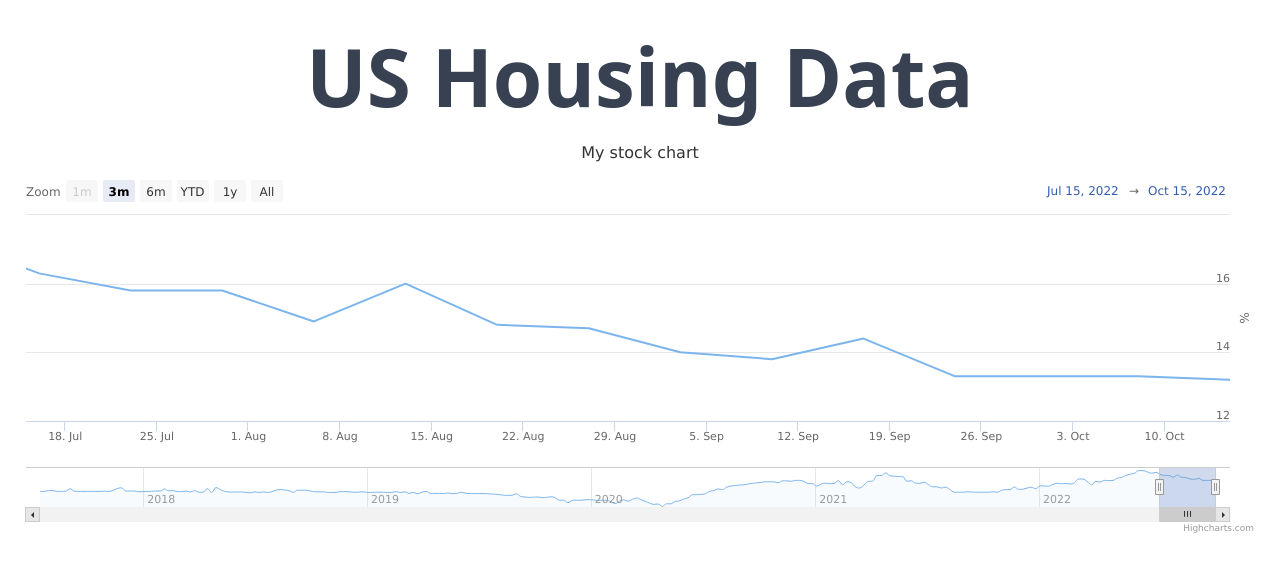
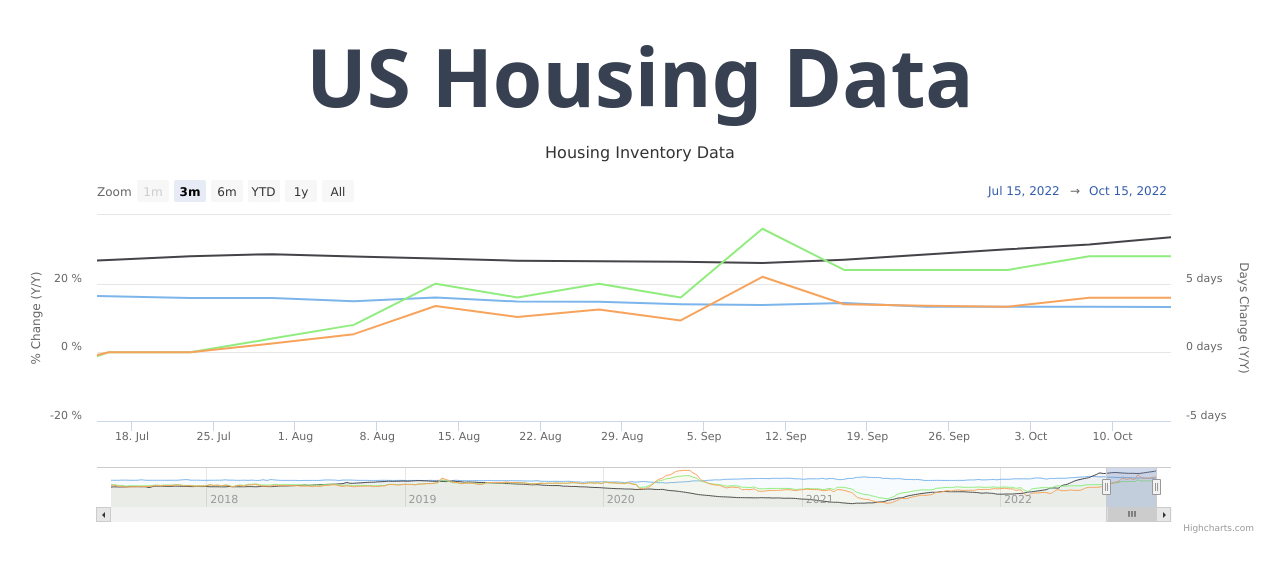
Before and after one commit to Mark-Mulligan/housing-data, a Next.js app: page / in a window 1280 px wide. Shown: the top 572 px of the page. Built offline with nearby package versions, Linux system fonts and the light colour scheme.

Commit message:
worked on adding multiple data points to chart

```diff
--- a/src/data/housingDataMethods.ts
+++ b/src/data/housingDataMethods.ts
@@ -22,73 +22,34 @@ const dateToDataPoint = (date: string) => {
   return dateObj.getTime();
 };
 
-export const getMedianListingPriceYYData = () => {
-  let result: number[][] = [];
-
-  const housingInventoryReversed: housingInventoryDataPoint[] = [];
+export const formatInventoryData = (
+  housingInventory: housingInventoryDataPoint[]
+) => {
+  const medianListingPriceYY: number[][] = [];
+  const medianListingCountYY: number[][] = [];
+  const medianDaysOnMarketByDay: number[][] = [];
+  const medianDaysOnMarketAsPct: number[][] = [];
 
   for (let i = housingInventory.length - 1; i > 0; i--) {
     let dataPoint = housingInventory[i];
     if (dataPoint) {
-      housingInventoryReversed.push(dataPoint);
+      let date = dateToDataPoint(dataPoint[0]);
+      let listingPriceChangeYY = percentToDataPoint(dataPoint[2]);
+      let listingCountChangeYY = percentToDataPoint(dataPoint[3]);
+      let daysOnMarketByDay = Number(dataPoint[4]);
+      let daysOnMarketAsPct = percentToDataPoint(dataPoint[5]);
+
+      medianListingPriceYY.push([date, listingPriceChangeYY]);
+      medianListingCountYY.push([date, listingCountChangeYY]);
+      medianDaysOnMarketByDay.push([date, daysOnMarketByDay]);
+      medianDaysOnMarketAsPct.push([date, daysOnMarketAsPct]);
     }
   }
 
-  housingInventoryReversed.forEach((dataPoint: any, index: number) => {
-    if (index > 0) {
-      result.push([
-        dateToDataPoint(dataPoint[0]),
-        percentToDataPoint(dataPoint[2]),
-      ]);
-    }
-  });
-
-  return result;
-};
-
-export const createChartData = (data: number[][]) => {
   return {
-    title: {
-      text: "My stock chart",
-    },
-    yAxis: {
-      title: {
-        text: "%",
-      },
-    },
-
-    xAxis: {
-      accessibility: {
-        rangeDescription: "Range: 2010 to 2020",
-      },
-    },
-
-    rangeSelector: {
-      selected: 1,
-    },
-
-    responsive: {
-      rules: [
-        {
-          condition: {
-            maxWidth: 500,
-          },
-          chartOptions: {
-            legend: {
-              layout: "horizontal",
-              align: "center",
-              verticalAlign: "bottom",
-            },
-          },
-        },
-      ],
-    },
-
-    series: [
-      {
-        name: "Median Listing Price (Y/Y)",
-        data: getMedianListingPriceYYData(),
-      },
-    ],
+    medianListingPriceYY,
+    medianListingCountYY,
+    medianDaysOnMarketByDay,
+    medianDaysOnMarketAsPct,
   };
 };
--- a/src/pages/index.tsx
+++ b/src/pages/index.tsx
@@ -3,8 +3,8 @@ import type { NextPage } from "next";
 import Head from "next/head";
 
 // Data
-import { getMedianListingPriceYYData } from "../data/housingDataMethods";
-import { createChartData } from "../data/housingDataMethods";
+import { formatInventoryData } from "../data/housingDataMethods";
+import { housingInventory } from "../data/housingData";
 
 // Highcharts
 import React from "react";
@@ -18,11 +18,117 @@ import HighchartsExporting from "highcharts/modules/exporting";
 // }
 
 interface IProps {
-  chartOptions: any;
+  medianListingCountYY: number[][];
+  medianListingPriceYY: number[][];
+  medianDaysOnMarketByDay: number[][];
+  medianDaysOnMarketAsPct: number[][];
 }
 
-const Home: NextPage<IProps> = ({ chartOptions }) => {
-  console.log(chartOptions);
+const Home: NextPage<IProps> = ({
+  medianListingPriceYY,
+  medianListingCountYY,
+  medianDaysOnMarketByDay,
+  medianDaysOnMarketAsPct,
+}) => {
+  const generateWeeklyInventoryChartOptions = () => {
+    return {
+      title: {
+        text: "Housing Inventory Data",
+      },
+      legend: {
+        align: "left",
+        verticalAlign: "top",
+      },
+      yAxis: [
+        {
+          opposite: false,
+          labels: {
+            format: "{value} %",
+          },
+          title: {
+            text: "% Change (Y/Y)",
+          },
+        },
+        {
+          title: {
+            text: "Days Change (Y/Y)",
+          },
+          labels: {
+            format: "{value} days",
+          },
+        },
+      ],
+
+      xAxis: {
+        accessibility: {
+          rangeDescription: "Range: 2010 to 2020",
+        },
+      },
+
+      rangeSelector: {
+        selected: 1,
+      },
+
+      responsive: {
+        rules: [
+          {
+            condition: {
+              maxWidth: 500,
+            },
+            chartOptions: {
+              legend: {
+                layout: "horizontal",
+                align: "center",
+                verticalAlign: "bottom",
+              },
+            },
+          },
+        ],
+      },
+      tooltip: {
+        shared: true,
+      },
+
+      series: [
+        {
+          name: "Median Listing Price",
+          data: medianListingPriceYY,
+          yAxis: 0,
+          showInNavigator: true,
+          tooltip: {
+            valueSuffix: " %",
+          },
+        },
+        {
+          name: "Median Listing Count",
+          data: medianListingCountYY,
+          yAxis: 0,
+          showInNavigator: true,
+          tooltip: {
+            valueSuffix: " %",
+          },
+        },
+        {
+          name: "Median Days On Market",
+          data: medianDaysOnMarketByDay,
+          showInNavigator: true,
+          yAxis: 1,
+          tooltip: {
+            valueSuffix: " Days",
+          },
+        },
+        {
+          name: "Median Days On Market",
+          data: medianDaysOnMarketAsPct,
+          showInNavigator: true,
+          yAxis: 0,
+          tooltip: {
+            valueSuffix: " %",
+          },
+        },
+      ],
+    };
+  };
 
   return (
     <>
@@ -40,7 +146,7 @@ const Home: NextPage<IProps> = ({ chartOptions }) => {
           <HighchartsReact
             highcharts={Highcharts}
             constructorType={"stockChart"}
-            options={chartOptions}
+            options={generateWeeklyInventoryChartOptions()}
           />
         </div>
       </main>
@@ -51,10 +157,19 @@ const Home: NextPage<IProps> = ({ chartOptions }) => {
 export default Home;
 
 export const getStaticProps = async () => {
-  const medianListingPriceData = getMedianListingPriceYYData();
-  const chartOptions = createChartData(medianListingPriceData);
+  const {
+    medianDaysOnMarketByDay,
+    medianListingCountYY,
+    medianListingPriceYY,
+    medianDaysOnMarketAsPct,
+  } = formatInventoryData(housingInventory);
 
   return {
-    props: { chartOptions },
+    props: {
+      medianListingCountYY,
+      medianListingPriceYY,
+      medianDaysOnMarketByDay,
+      medianDaysOnMarketAsPct,
+    },
   };
 };
```
